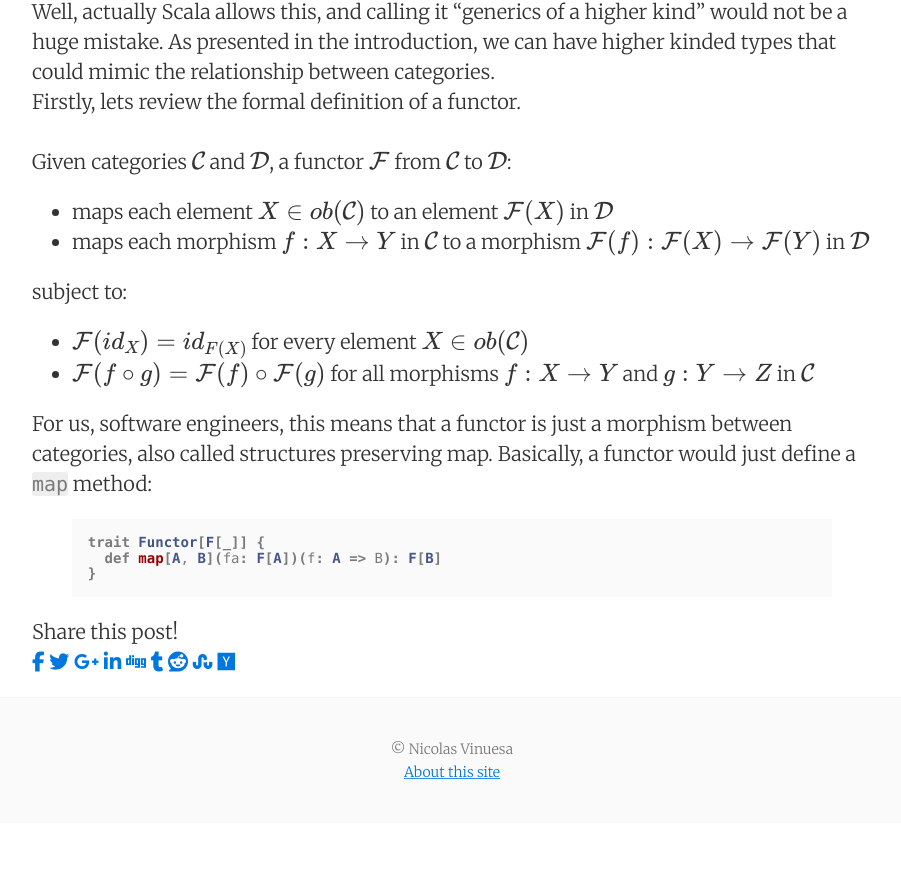
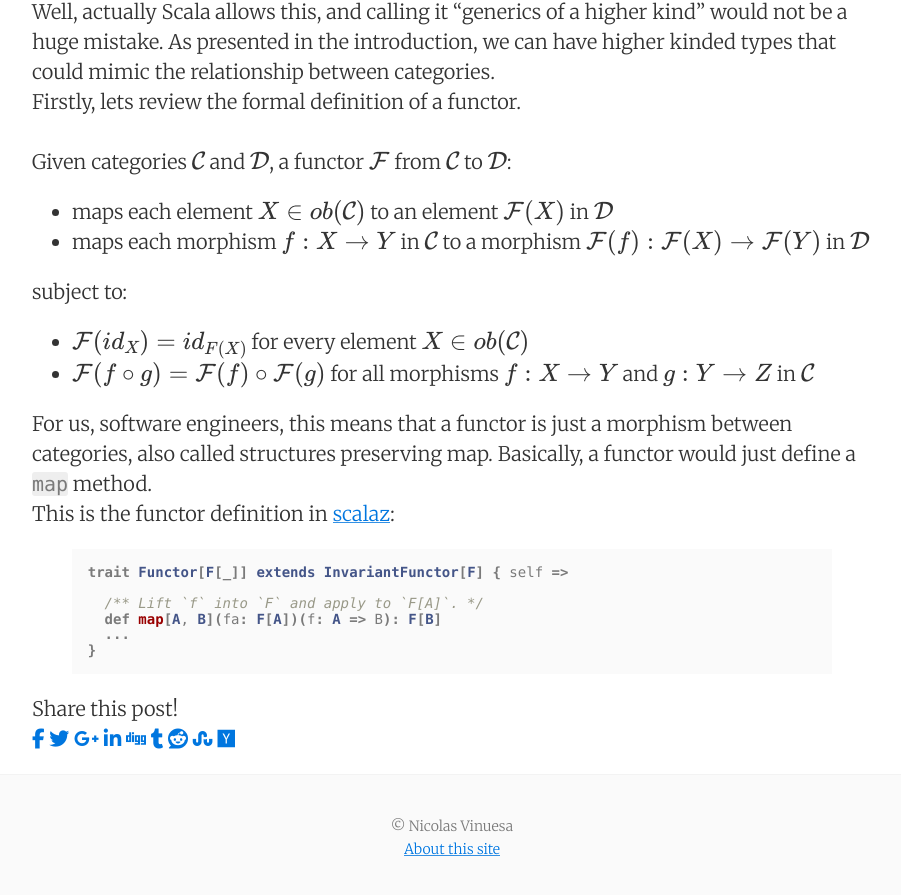
Before and after one commit to nvinuesa/nvinuesa.github.io, a Jekyll site: the page built from _posts/2017-01-04-category-theory-scala.markdown, in a window 1280 px wide and 900 px high, scrolled down 2132 px. Shown: the top 895 px of the window, without its empty margins (188-1089 px from the left). Built offline with Jekyll 4.4.1, drawn with Linux system fonts in a browser that asks for light colours; nearby versions of some CDN libraries; formulas are drawn with MathJax 3; before the commit the page ends 2955 px from its top, so only the background shows below that.

Commit message:
Update 2017-01-04-category-theory-scala.markdown

````diff
--- a/_posts/2017-01-04-category-theory-scala.markdown
+++ b/_posts/2017-01-04-category-theory-scala.markdown
@@ -71,11 +71,16 @@ subject to:
 * $$ \mathcal F(id_X) = id_{F(X)} $$ for every element $$ X \in ob(\mathcal C) $$
 * $$ \mathcal F(f \circ g) = \mathcal F(f)  \circ \mathcal F(g) $$ for all morphisms $$ f: X \rightarrow Y $$ and $$ g: Y \rightarrow Z $$ in $$ \mathcal C $$
 
-For us, software engineers, this means that a functor is just a morphism between categories, also called structures preserving map. Basically, a functor would just define a ```map``` method:
+For us, software engineers, this means that a functor is just a morphism between categories, also called structures preserving map. Basically, a functor would just define a ```map``` method.
+<br>
+This is the functor definition in [scalaz][scalaz]:
+{% highlight scala %}
+trait Functor[F[_]] extends InvariantFunctor[F] { self =>
 
-
-{% highlight scala %}
-trait Functor[F[_]] {
+  /** Lift `f` into `F` and apply to `F[A]`. */
   def map[A, B](fa: F[A])(f: A => B): F[B]
+  ...
 }
 {% endhighlight %}
+
+[scalaz]: https://github.com/scalaz/scalaz
````
